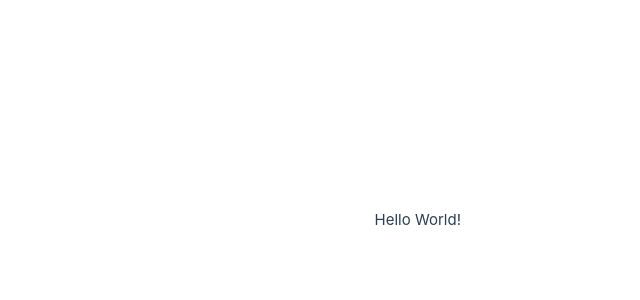
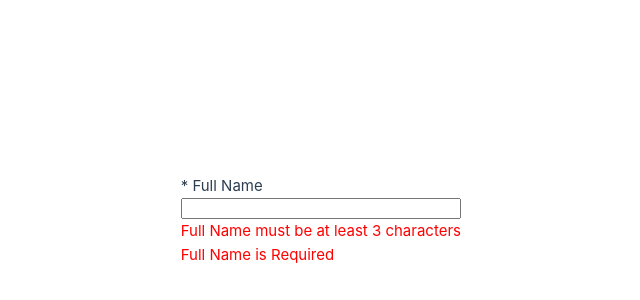
Before and after one commit to sbeczkiewicz/Data-Driven-Form, a Vue app: page / in a window 1280 px wide. Shown: the part 180-480 px from the top of the page, without its empty margins (179-819 px from the left). Built offline with nearby package versions, Linux system fonts and the light colour scheme.

Commit message:
feat: add Full Name input

```diff
--- a/src/App.vue
+++ b/src/App.vue
@@ -1,12 +1,15 @@
 <script setup lang="ts">
+import { formSchema } from '@/config/formSchema.ts'
+import {ref} from "vue";
+
+const formData =  ref({})
 </script>
 
 <template>
-    <div class="wrapper">
-      Hello World!
-    </div>
+
+  <component v-for="(field, index) in formSchema" :is="field.fieldType" :key="index" v-model=formData[field.name] v-bind="field">
+  </component>
+
 </template>
 
-<style>
-
-</style>
+<style></style>
--- /dev/null
+++ b/src/components/TextInput.vue
@@ -0,0 +1,47 @@
+<script setup lang="ts">
+    import { computed } from 'vue'
+    const props = defineProps({
+        name: { type: String, required: true },
+        label: { type: String, required: true },
+        required: { type: Boolean, required: true },
+        modelValue: String
+    })
+
+    const emit = defineEmits(['update:modelValue'])
+
+    const errors = computed(()=> {
+        const errorArray = []
+        console.log(props.modelValue)
+        if (!props.modelValue || props.modelValue?.length < 3) {
+            errorArray.push('Full Name must be at least 3 characters')
+        }
+        if (!props.modelValue) {
+            errorArray.push('Full Name is Required')
+        }
+        return errorArray
+    })
+</script>
+
+<template>
+    <div class="wrapper">
+        <label>{{`${props.required ? '*' : ''} ${props.label}`}}</label>
+        <input :value="modelValue"
+        @input="emit('update:modelValue', $event.target.value)"> </input>
+        <span v-for="error in errors" class="error">{{ error }}</span>
+    </div>
+
+</template>
+
+<style>
+    .wrapper {
+        display: flex;
+        flex-direction: column;
+        max-width: 300px;
+        padding-top: 10px;
+        padding-bottom: 10px;
+    }
+    .error {
+        color: red
+    }
+
+</style>
--- /dev/null
+++ b/src/config/formSchema.ts
@@ -0,0 +1,36 @@
+import TextInput from '@/components/TextInput.vue'
+
+export const formSchema = [
+  {
+    fieldType: TextInput,
+    name: 'fullName',
+    label: 'Full Name',
+    required: true,
+  }
+  // {
+  //     fieldType: InputType.TELEPHONE_NUMBER,
+  //     label: 'Phone',
+  // },
+  // {
+  //     fieldType: InputType.DROP_DOWN,
+  //     label: 'Interest',
+  //     options: [
+  //         "Mountains",
+  //         "Oceans",
+  //         "Deserts",
+  //     ]
+  // },
+  // {
+  //     fieldType: InputType.TEXT,
+  //     label: 'Description',
+  // },
+  // {
+  //     fieldType: InputType.CHECK_BOX_GROUP,
+  //     label: 'Travel',
+  //     options: [
+  //         "Car",
+  //         "Bus",
+  //         "Train",
+  //     ]
+  // }
+]
```
